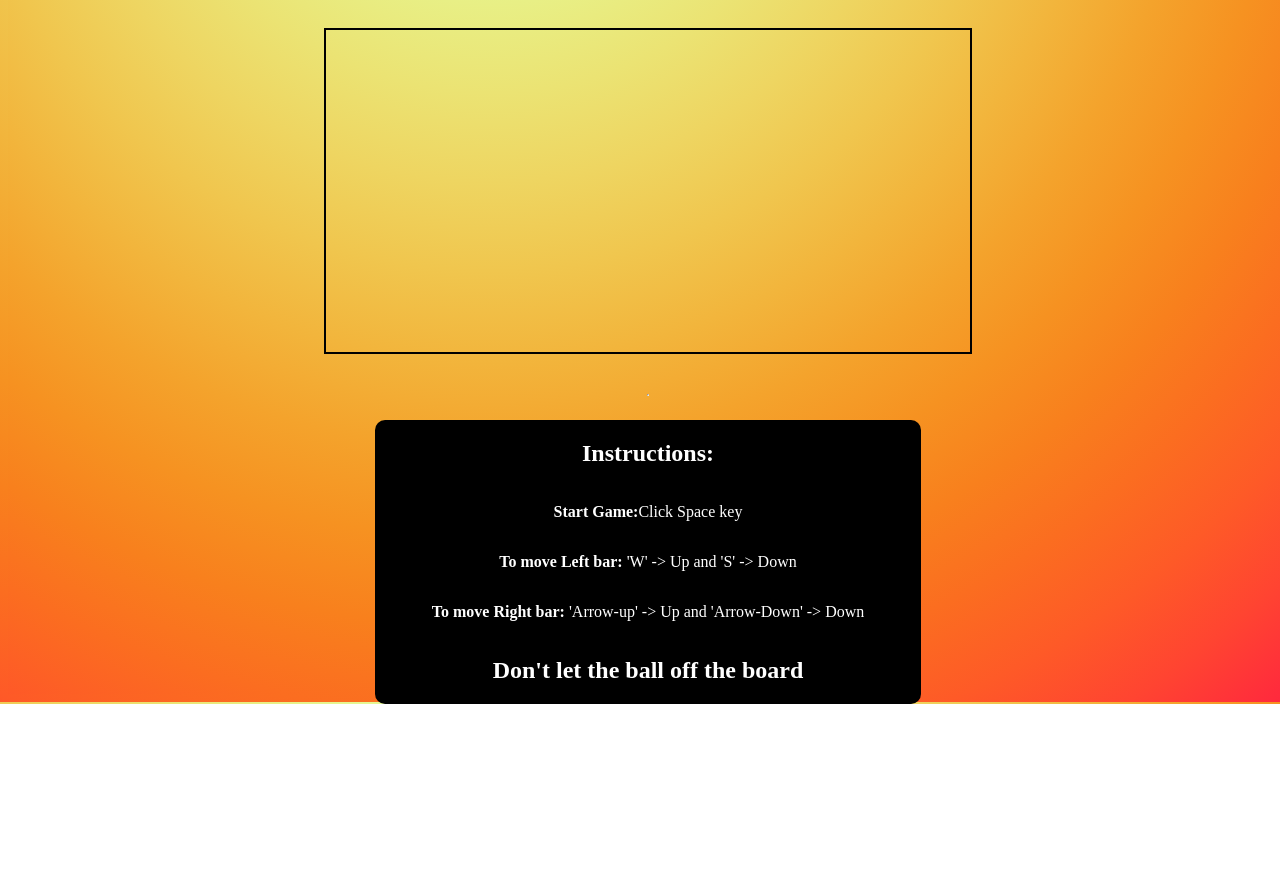
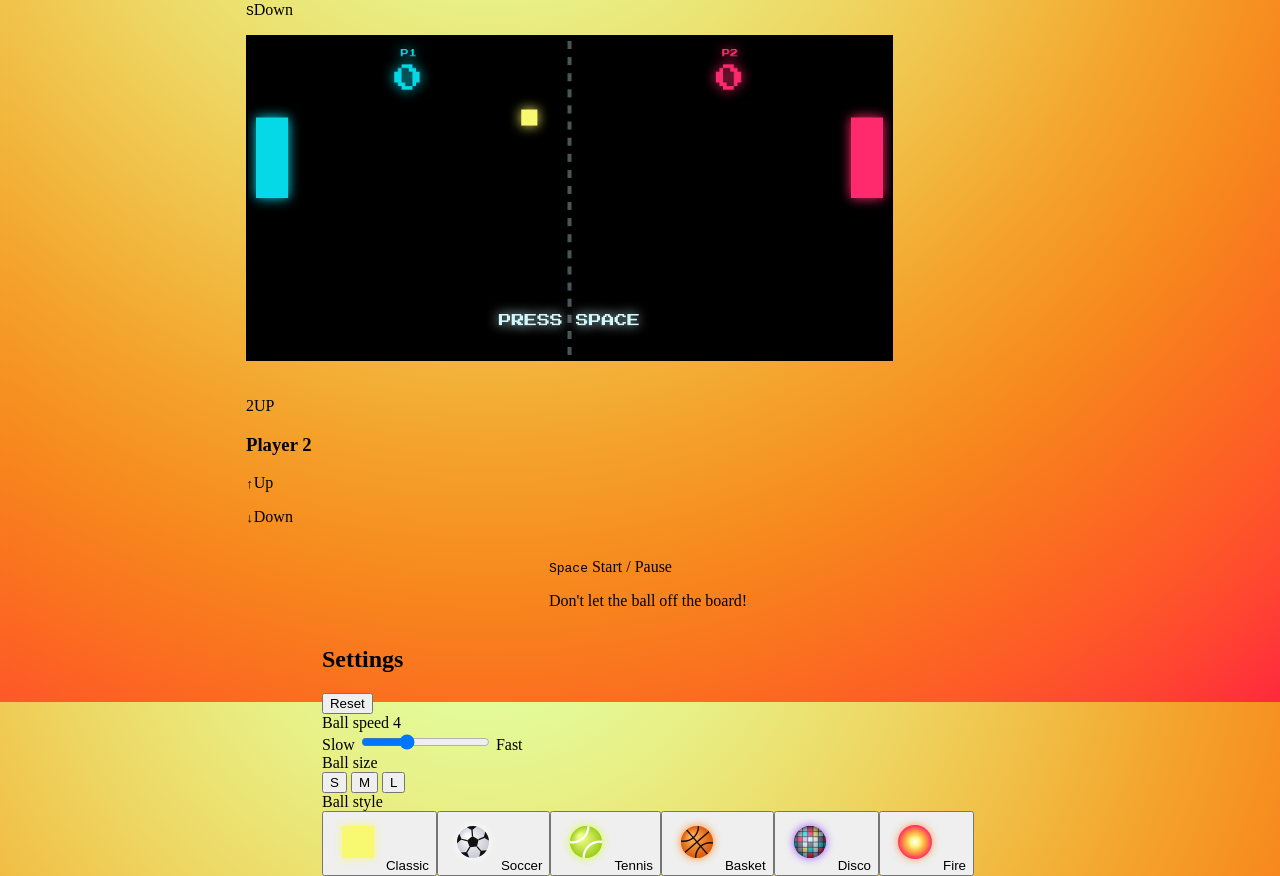
Before and after one commit to nqs48/Ping-Pong_JS-SofkaTrainning-Campus, a website with bundled scripts: page index.html in a window 1280 px wide. Shown: the part 114-990 px from the top of the page. Before the commit the page ends 818 px from the top, so only its background shows below. Built offline with nearby package versions, Linux system fonts and the light colour scheme.

Commit message:
feat: reorganiza interfaz como Air Ping-Pong con paneles arcade

```diff
--- a/index.html
+++ b/index.html
@@ -3,35 +3,103 @@
   <head>
     <meta charset="utf-8">
     <meta http-equiv="X-UA-Compatible" content="IE=edge">
-    <title>Volley-Pong | ADev</title>
+    <title>Air Ping-Pong | ADev</title>
     <meta name="description" content="">
     <meta name="viewport" content="width=device-width, initial-scale=1">
+    <link rel="preconnect" href="https://fonts.googleapis.com">
+    <link rel="preconnect" href="https://fonts.gstatic.com" crossorigin>
+    <link href="https://fonts.googleapis.com/css2?family=Press+Start+2P&display=swap" rel="stylesheet">
     <link rel="stylesheet" href="./styles/styles.css">
   </head>
   <body>
+    <div class="sun"></div>
+    <div class="grid"></div>
+
     <header>
-      <h1 class="title_game">
-        Game Volley-Pong
-      </h1>
+      <h1 class="title_game"><span class="title_air">Air</span> <span class="title_name">Ping-Pong</span></h1>
+      <p class="subtitle">&copy; 1984 ADev Arcade</p>
     </header>
+
     <main>
       <section class="main_section">
-        <canvas id="canvas"></canvas>
-        <hr/>
-        <div class="instruction_container">
-          <h1>
-              Instructions:
-          </h1>
-          <p><b>Start Game:</b>Click Space key</p>
-          <p><strong>To move Left bar: </strong>  'W' -> Up and 'S' -> Down</p>
-          <p><strong>To move Right bar: </strong>  'Arrow-up' -> Up and 'Arrow-Down' -> Down</p>
+        <div class="arena">
+          <aside class="panel player p1">
+            <span class="player_tag">1UP</span>
+            <h3>Player 1</h3>
+            <div class="control_deck">
+              <div class="controls_list">
+                <p class="control"><kbd data-key="87">W</kbd><span>Up</span></p>
+                <p class="control"><kbd data-key="83">S</kbd><span>Down</span></p>
+              </div>
+              <div class="track" aria-hidden="true"><span class="mini_paddle"></span></div>
+            </div>
+          </aside>
 
-          <h2>Don't let the ball off the board </h2>
+          <div class="screen">
+            <canvas id="canvas"></canvas>
+          </div>
+
+          <aside class="panel player p2">
+            <span class="player_tag">2UP</span>
+            <h3>Player 2</h3>
+            <div class="control_deck">
+              <div class="controls_list">
+                <p class="control"><kbd data-key="38">&uarr;</kbd><span>Up</span></p>
+                <p class="control"><kbd data-key="40">&darr;</kbd><span>Down</span></p>
+              </div>
+              <div class="track" aria-hidden="true"><span class="mini_paddle"></span></div>
+            </div>
+          </aside>
         </div>
 
+        <div class="start_container">
+          <p class="start"><kbd class="wide" data-key="32">Space</kbd> Start / Pause</p>
+          <p class="warning">Don't let the ball off the board!</p>
+        </div>
+
+        <div class="panel settings_container" id="settings">
+          <div class="settings_header">
+            <h2>Settings</h2>
+            <button type="button" class="reset_button" id="settings_reset">Reset</button>
+          </div>
+
+          <div class="settings_row">
+            <div class="setting">
+              <div class="setting_head">
+                <label for="speed">Ball speed</label>
+                <output id="speed_value" for="speed"></output>
+              </div>
+              <div class="setting_control">
+                <span class="range_hint">Slow</span>
+                <input type="range" id="speed" min="1" max="10" step="1">
+                <span class="range_hint">Fast</span>
+              </div>
+            </div>
+
+            <div class="setting">
+              <div class="setting_head">
+                <span class="setting_label">Ball size</span>
+              </div>
+              <div class="setting_control">
+                <div class="segmented">
+                  <button type="button" data-size="6">S</button>
+                  <button type="button" data-size="10">M</button>
+                  <button type="button" data-size="14">L</button>
+                </div>
+              </div>
+            </div>
+
+            <div class="setting">
+              <div class="setting_head">
+                <span class="setting_label">Ball style</span>
+              </div>
+              <div class="setting_control">
+                <div class="skins" id="skins"></div>
+              </div>
+            </div>
+          </div>
+        </div>
       </section>
-
-
     </main>
 
     <script type="module" src="./javascript/Controller/view.controller.js" async defer></script>
```
